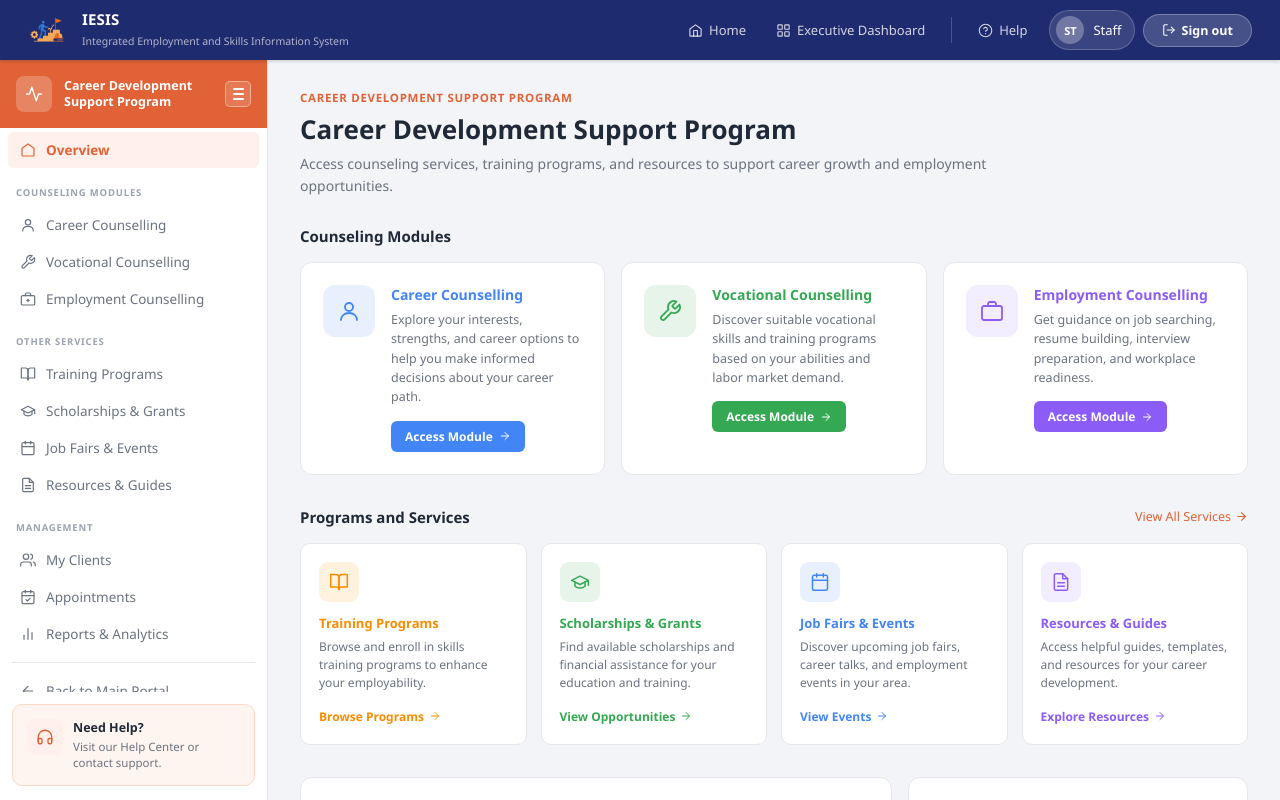
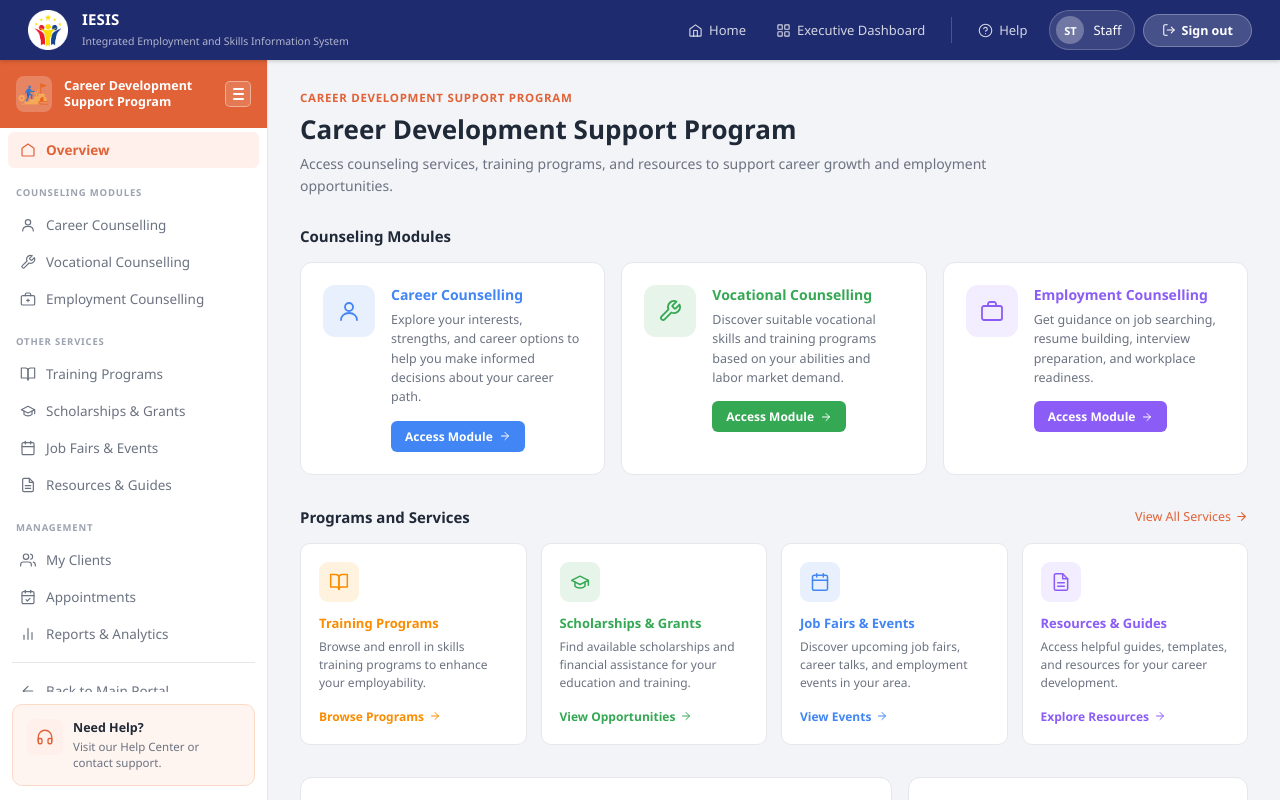
Before and after one commit to marianeft/PROJ_5, a plain HTML site: page cdsp-programs.html in a window 1280 px wide. Shown: the top 800 px of the page. Drawn offline with Linux system fonts and the light colour scheme.

Commit message:
Updated pages

```diff
--- a/cdsp-programs.html
+++ b/cdsp-programs.html
@@ -573,7 +573,7 @@
 <header class="topbar">
   <a href="https://iesis8.wordpress.com/" class="topbar-brand" target="_blank" rel="noopener" title="IESIS Homepage">
     <div class="topbar-logo">
-      <img src="images/cdsp-icon.png" alt="CDSP Logo">
+      <img src="https://raw.githubusercontent.com/marianeft/PROJ_5/main/images/LOGO-%20IESIS.png" alt="IESIS Logo">
     </div>
     <div class="topbar-name">
       <strong>IESIS</strong>
@@ -618,9 +618,7 @@
     <!-- Active module block -->
     <div class="sidebar-module">
       <div class="sidebar-module-icon" aria-hidden="true">
-        <svg fill="none" stroke="#fff" stroke-width="1.8" stroke-linecap="round" stroke-linejoin="round" viewBox="0 0 24 24">
-          <polyline points="22 12 18 12 15 21 9 3 6 12 2 12"/>
-        </svg>
+        <img src="images/cdsp-icon.png" alt="CDSP Icon" style="width:36px;height:36px;object-fit:contain;display:block;">
       </div>
       <div class="sidebar-module-text">
         <strong>Career Development Support Program</strong>
```
